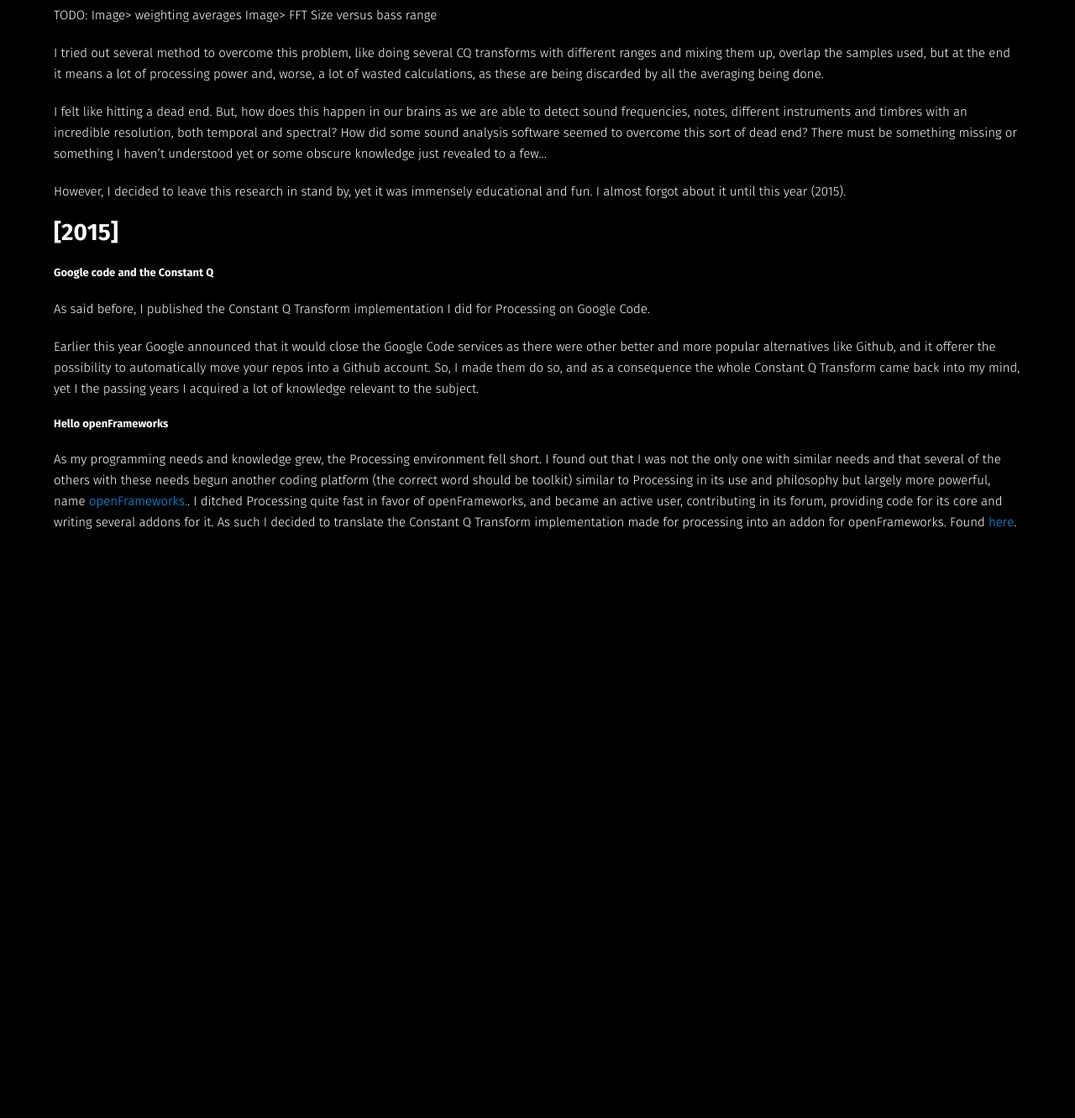
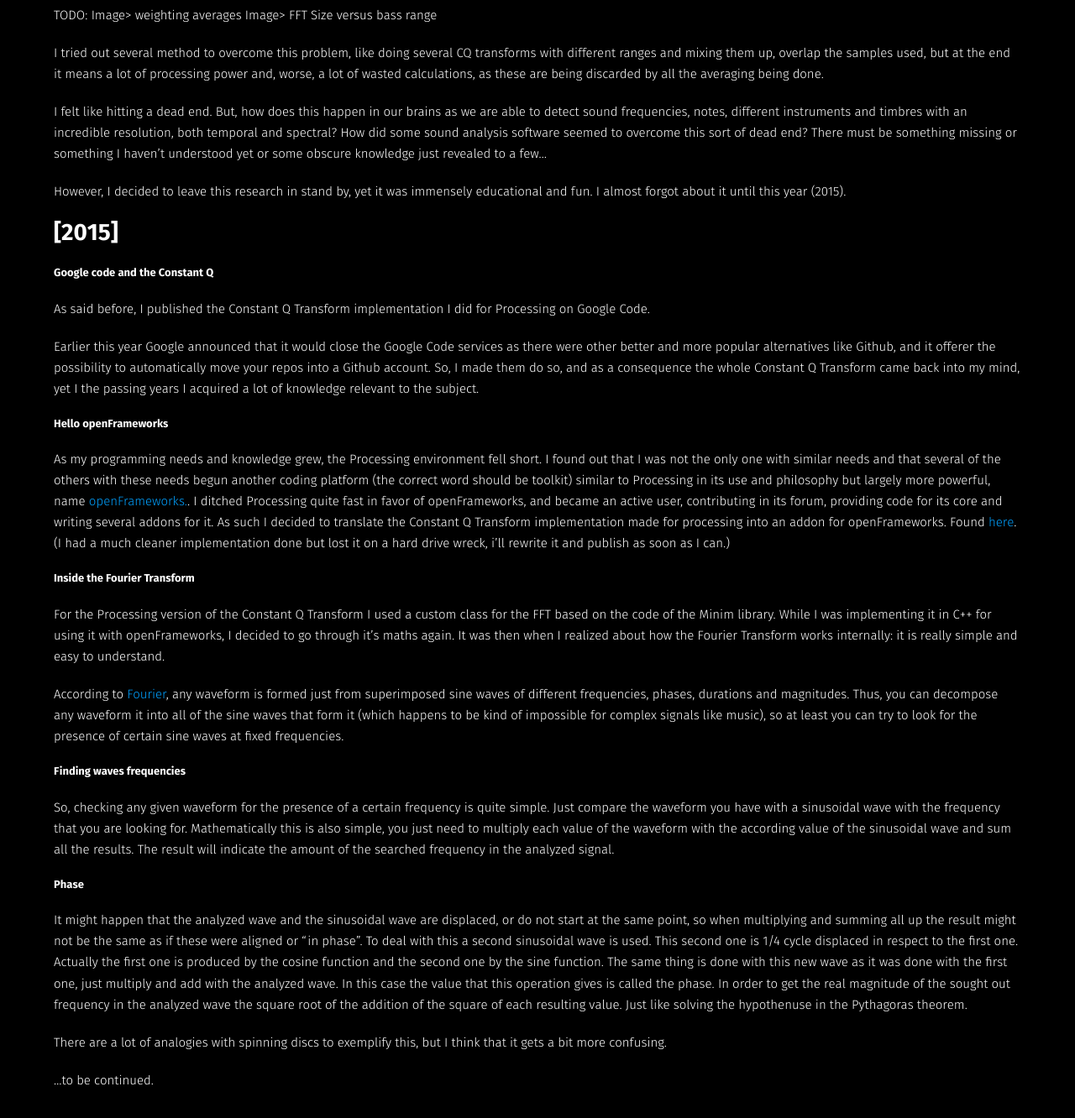
Before and after one commit to roymacdonald/roymacdonald.github.io, a Jekyll site: the page built from _posts/2015-06-01-FourierStudies.md, in a window 1280 px wide and 1400 px high, scrolled down 1609 px. Shown: the top 1332 px of the window at 84% size. Built offline with Jekyll 4.4.1, drawn with Linux system fonts in a browser that asks for light colours; before the commit the page ends 2344 px from its top, so only the background shows below that; some of the changed text lies outside the part shown.

Commit message:
updated fourierstudiesupdated fourierstudiesupdated fourierstudiesupdated fourierstudiesupdated fourierstudiesupdated fourierstudiesupdated fourierstudiesupdated fourierstudiesupdated fourierstudies

```diff
--- a/_posts/2015-06-01-FourierStudies.md
+++ b/_posts/2015-06-01-FourierStudies.md
@@ -61,4 +61,21 @@ Earlier this year Google announced that it would close the Google Code services
 
 ###Hello openFrameworks
 As my programming needs and knowledge grew, the Processing environment fell short. I found out that I was not the only one with similar needs and that several of the others with these needs begun another coding platform (the correct word should be toolkit) similar to Processing in its use and philosophy but largely more powerful, name [openFrameworks.](http://openframeworks.cc).
-I ditched Processing quite fast in favor of openFrameworks, and became an active user, contributing in its forum, providing code for its core and writing several addons for it. As such I decided to translate the Constant Q Transform implementation made for processing into an addon for openFrameworks. Found [here](https://github.com/roymacdonald/ofxConstantQ).
+I ditched Processing quite fast in favor of openFrameworks, and became an active user, contributing in its forum, providing code for its core and writing several addons for it. As such I decided to translate the Constant Q Transform implementation made for processing into an addon for openFrameworks. Found [here](https://github.com/roymacdonald/ofxConstantQ). (I had a much cleaner implementation done but lost it on a hard drive wreck, i'll rewrite it and publish as soon as I can.)
+
+###Inside the Fourier Transform
+For the Processing version of the Constant Q Transform I used a custom class for the FFT based on the code of the Minim library. While I was implementing it in C++ for using it with openFrameworks, I decided to go through it's maths again. It was then when I realized about how the Fourier Transform works internally: it is really simple and easy to understand.
+
+According to [Fourier](https://en.wikipedia.org/wiki/Fourier_series), any waveform is formed just from superimposed sine waves of different frequencies, phases, durations and magnitudes.
+Thus, you can decompose any waveform it into all of the sine waves that form it (which happens to be kind of impossible for complex signals like music), so at least you can try to look for the presence of certain sine waves at fixed frequencies.
+
+###Finding waves frequencies
+So, checking any given waveform for the presence of a certain frequency is quite simple. Just compare the waveform you have with a sinusoidal wave with the frequency that you are looking for. Mathematically this is also simple, you just need to multiply each value of the waveform with the according value of the sinusoidal wave and sum all the results. The result will indicate the amount of the searched frequency in the analyzed signal.
+
+###Phase
+It might happen that the analyzed wave and the sinusoidal wave are displaced, or do not start at the same point, so when multiplying and summing all up the result might not be the same as if these were aligned or "in phase". To deal with this a second sinusoidal wave is used. This second one is 1/4 cycle displaced in respect to the first one. Actually the first one is produced by the cosine function and the second one by the sine function. The same thing is done with this new wave as it was done with the first one, just multiply and add with the analyzed wave. In this case the value that this operation gives is called the phase. In order to get the real magnitude of the sought out frequency in the analyzed wave the square root of the addition of the square of each resulting value. Just like solving the hypothenuse in the Pythagoras theorem.
+
+There are a lot of analogies with spinning discs to exemplify this, but I think that it gets a bit more confusing.
+
+
+...to be continued.
```
Also changed, not shown: other parts of _posts/2015-06-01-FourierStudies.md (+2 -2 lines).
